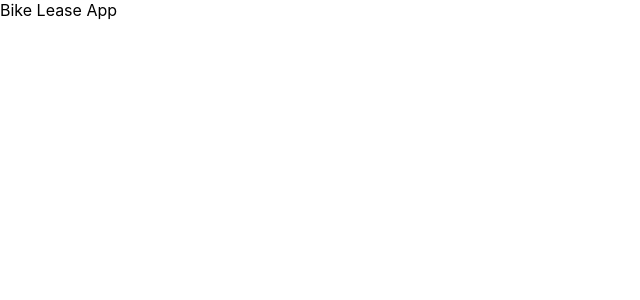
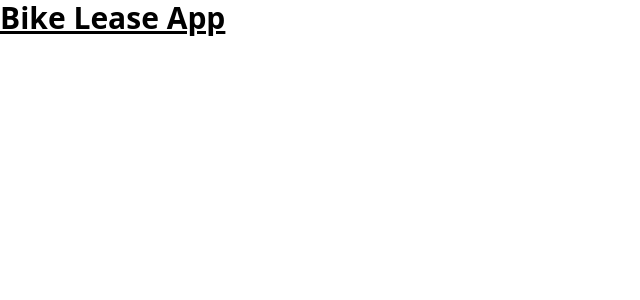
Before and after one commit to Masuda-ReliSource/bike_lease_frontend, a React (Create React App) app: page / in a window 1280 px wide. Shown: the top 300 px of the page, without its empty margins (0-640 px from the left). Built offline with nearby package versions, Linux system fonts and the light colour scheme.

Commit message:
react hook form, tailwind css added

```diff
--- a/package.json
+++ b/package.json
@@ -11,6 +11,7 @@
     "@testing-library/user-event": "^13.2.1",
     "react": "^18.2.0",
     "react-dom": "^18.2.0",
+    "react-hook-form": "^7.43.3",
     "react-scripts": "5.0.1",
     "web-vitals": "^2.1.0"
   },
@@ -37,5 +38,10 @@
       "last 1 firefox version",
       "last 1 safari version"
     ]
+  },
+  "devDependencies": {
+    "autoprefixer": "^10.4.13",
+    "postcss": "^8.4.21",
+    "tailwindcss": "^3.2.7"
   }
 }
--- /dev/null
+++ b/postcss.config.js
@@ -0,0 +1,6 @@
+module.exports = {
+  plugins: {
+    tailwindcss: {},
+    autoprefixer: {},
+  },
+}
--- a/src/App.js
+++ b/src/App.js
@@ -2,9 +2,9 @@
 function App() {
   return (
     <div>
-      <header>
+      <h1 className="text-3xl font-bold underline">
         Bike Lease App
-      </header>
+      </h1>
     </div>
   );
 }
--- a/src/index.css
+++ b/src/index.css
@@ -1,13 +1,3 @@
-body {
-  margin: 0;
-  font-family: -apple-system, BlinkMacSystemFont, 'Segoe UI', 'Roboto', 'Oxygen',
-    'Ubuntu', 'Cantarell', 'Fira Sans', 'Droid Sans', 'Helvetica Neue',
-    sans-serif;
-  -webkit-font-smoothing: antialiased;
-  -moz-osx-font-smoothing: grayscale;
-}
-
-code {
-  font-family: source-code-pro, Menlo, Monaco, Consolas, 'Courier New',
-    monospace;
-}
+@tailwind base;
+@tailwind components;
+@tailwind utilities;
--- /dev/null
+++ b/tailwind.config.js
@@ -0,0 +1,9 @@
+/** @type {import('tailwindcss').Config} */
+
+module.exports = {
+  content: ["./src/**/*.{js,jsx,ts,tsx}"],
+  theme: {
+    extend: {},
+  },
+  plugins: [],
+}
```
Also changed, not shown: 1 other file (tests, documents, lock files or other folders).
